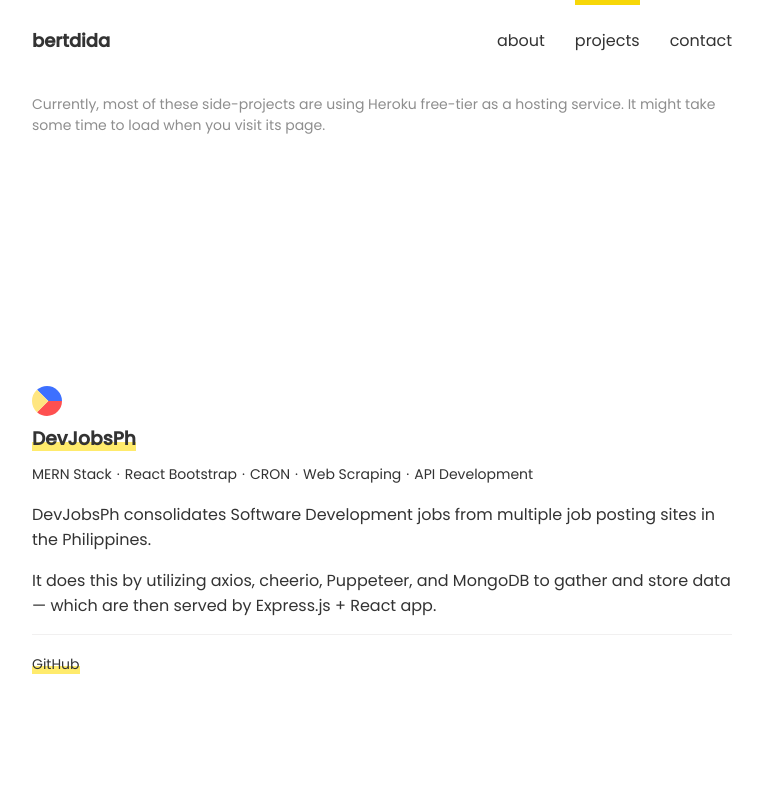
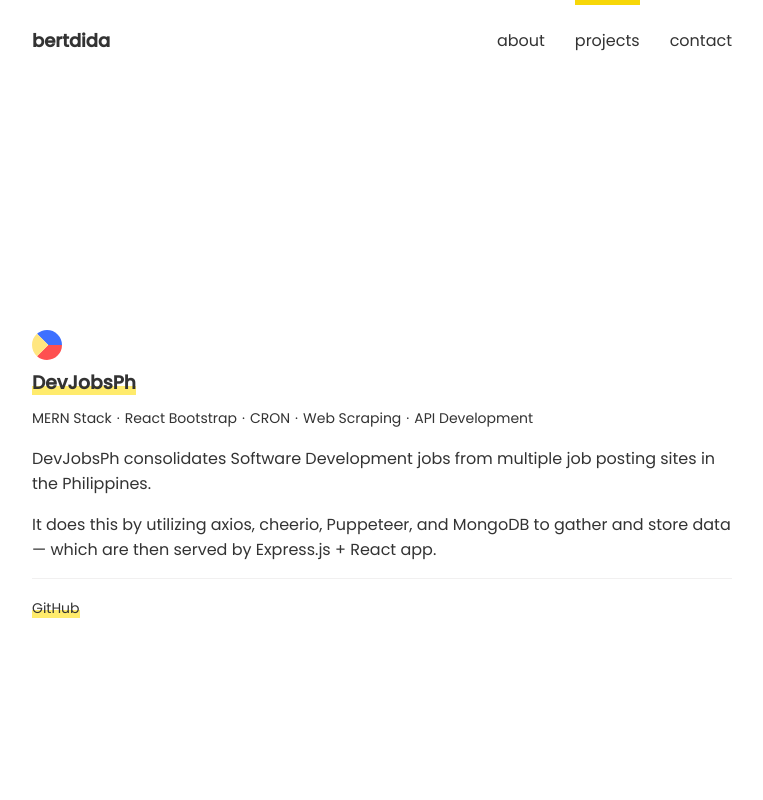
Before and after one commit to bertdida/bertdida.github.io, a React (Create React App) app: page /projects in a window 1280 px wide. Shown: the top 800 px of the page, without its empty margins (258-1021 px from the left). Built offline with nearby package versions, Linux system fonts and the light colour scheme.

Commit message:
chore: update contact text and remove projects note

```diff
--- a/src/pages/projects/Projects.js
+++ b/src/pages/projects/Projects.js
@@ -11,12 +11,6 @@
       </Helmet>
 
       <section className="projects">
-        <p className="projects__note">
-          Currently, most of these side-projects are using Heroku free-tier as a
-          hosting service. It might take some time to load when you visit its
-          page.
-        </p>
-
         <ul className="projects__list">
           {projects.map((project, index) => (
             <li className="projects__listItem" key={index}>
```
Also changed, not shown: src/pages/contact/Contact.js (+5 -11 lines).
